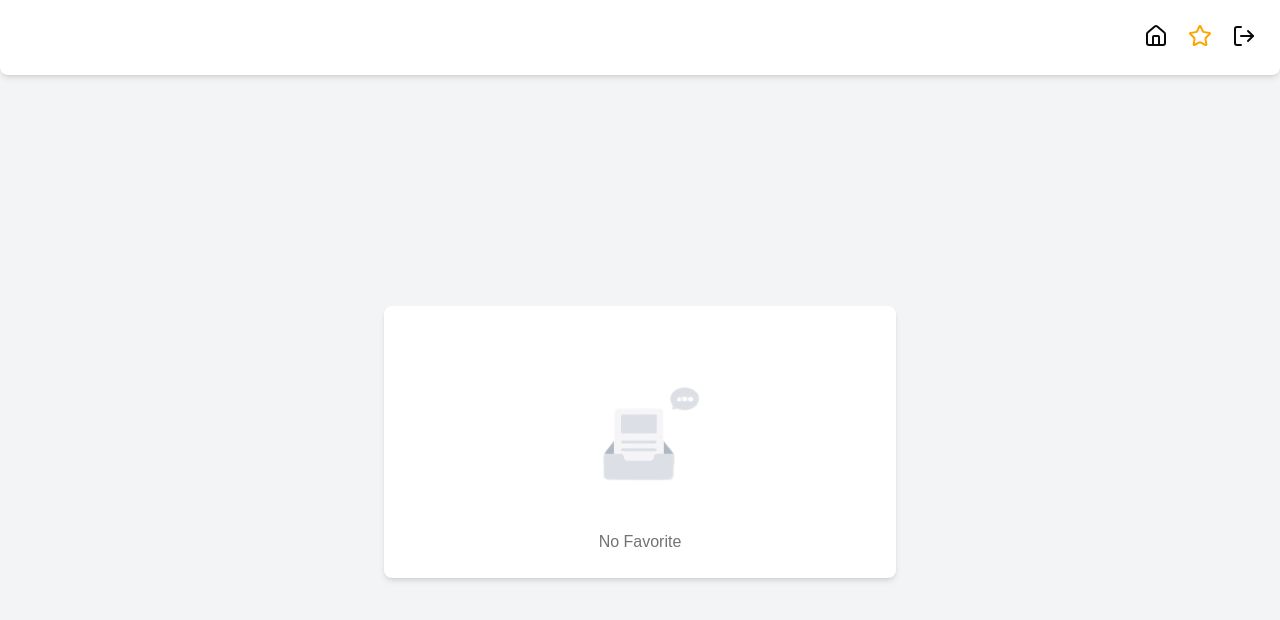
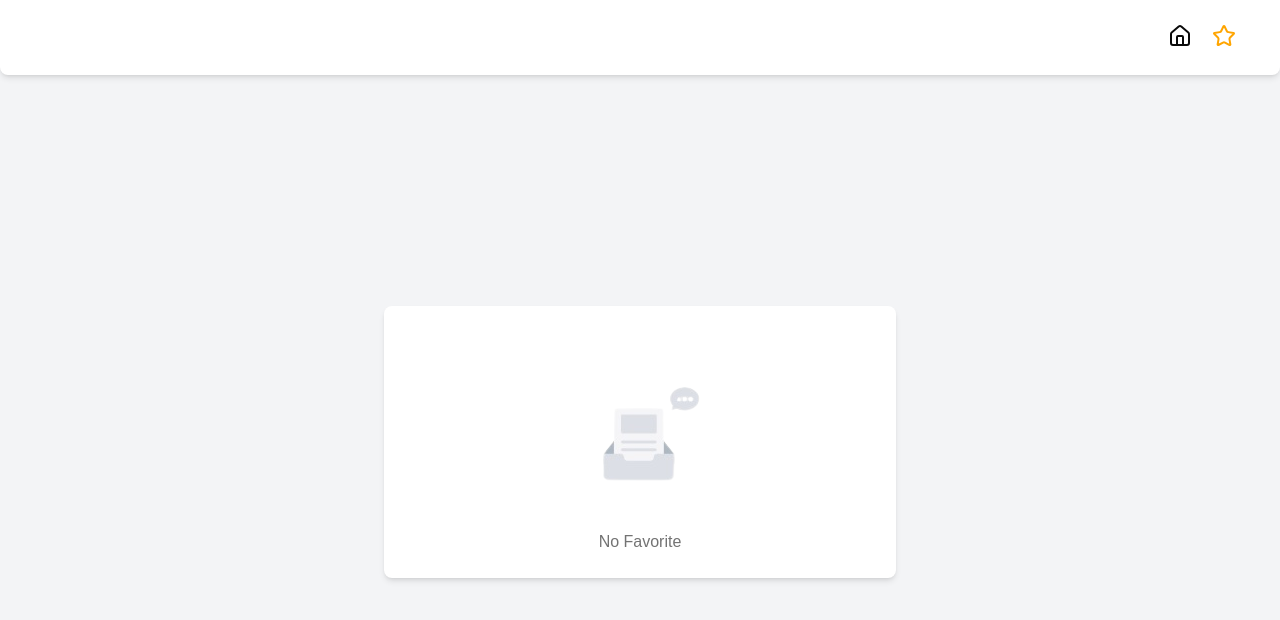
Before and after one commit to younes-1994/movie-search-app, a Next.js app: page /favorites in a window 1280 px wide. Shown: the top 620 px of the page. Built offline with nearby package versions, Linux system fonts and the light colour scheme.

Commit message:
fix(components): remove logout icon from header-content

```diff
--- a/src/components/header-content.tsx
+++ b/src/components/header-content.tsx
@@ -1,5 +1,5 @@
 "use client";
-import { House, LogOut, Star } from "lucide-react";
+import { House, Star } from "lucide-react";
 import { CustomLink } from "@/components/next/custom-link";
 import { Badge } from "@/components/ui/badge";
 import useFavorite from "@/use-cases/use-favorite";
@@ -21,7 +21,6 @@ const HeaderContent: React.FC = () => {
         )}
         <Star color="orange" />
       </CustomLink>
-      <LogOut />
     </div>
   );
 };
```
